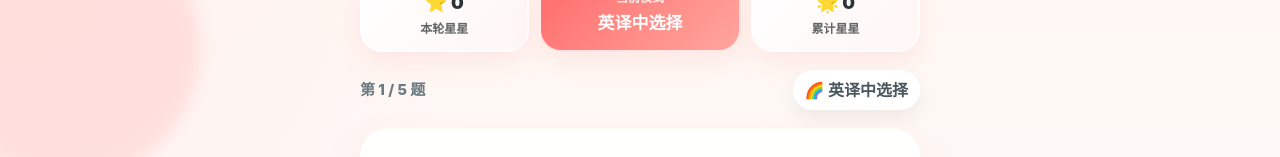
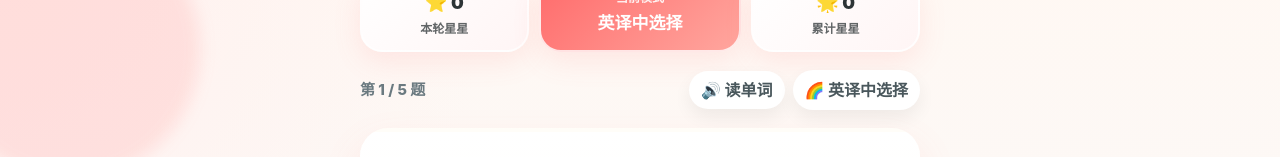
Before and after one commit to zhenxuanshi-ship-it/kid-english-learning, a React (Vite) app: page / in a window 1280 px wide. Both pictures are taken after a click on the button "开始学习 🚀". Shown: the part 41-198 px from the top of the page. Built offline with nearby package versions, Linux system fonts and the light colour scheme.

Commit message:
feat: add speech and sound effects

```diff
--- a/src/app/App.tsx
+++ b/src/app/App.tsx
@@ -110,6 +110,8 @@ export default function App() {
             state={game}
             totalStars={totalStars}
             disabledLetterIndexes={usedLetterIndexes}
+            soundEnabled={soundEnabled}
+            autoPlaySound={autoPlaySound}
             onPickLetter={handlePickLetter}
             onDelete={handleDelete}
             onSelectOption={game.selectOption}
--- /dev/null
+++ b/src/lib/audio.ts
@@ -0,0 +1,79 @@
+export function speakWord(text: string, enabled = true, rate = 0.92): void {
+  if (!enabled || typeof window === 'undefined' || !('speechSynthesis' in window) || !text) return;
+
+  const synth = window.speechSynthesis;
+  synth.cancel();
+
+  const utterance = new SpeechSynthesisUtterance(text);
+  utterance.lang = 'en-US';
+  utterance.rate = rate;
+  utterance.pitch = 1.1;
+  utterance.volume = 0.95;
+
+  const voices = synth.getVoices();
+  const preferred = voices.find((voice) => voice.lang.toLowerCase().startsWith('en'));
+  if (preferred) utterance.voice = preferred;
+
+  synth.speak(utterance);
+}
+
+export function playSuccessTone(enabled = true): void {
+  if (!enabled || typeof window === 'undefined') return;
+  const AudioContextRef = window.AudioContext || (window as typeof window & { webkitAudioContext?: typeof AudioContext }).webkitAudioContext;
+  if (!AudioContextRef) return;
+
+  const ctx = new AudioContextRef();
+  const now = ctx.currentTime;
+  const gain = ctx.createGain();
+  gain.connect(ctx.destination);
+  gain.gain.setValueAtTime(0.0001, now);
+  gain.gain.exponentialRampToValueAtTime(0.12, now + 0.02);
+  gain.gain.exponentialRampToValueAtTime(0.0001, now + 0.35);
+
+  const osc1 = ctx.createOscillator();
+  osc1.type = 'triangle';
+  osc1.frequency.setValueAtTime(523.25, now);
+  osc1.frequency.exponentialRampToValueAtTime(783.99, now + 0.18);
+  osc1.connect(gain);
+
+  const osc2 = ctx.createOscillator();
+  osc2.type = 'sine';
+  osc2.frequency.setValueAtTime(659.25, now + 0.03);
+  osc2.frequency.exponentialRampToValueAtTime(987.77, now + 0.28);
+  osc2.connect(gain);
+
+  osc1.start(now);
+  osc2.start(now + 0.03);
+  osc1.stop(now + 0.28);
+  osc2.stop(now + 0.35);
+
+  window.setTimeout(() => {
+    void ctx.close();
+  }, 500);
+}
+
+export function playErrorTone(enabled = true): void {
+  if (!enabled || typeof window === 'undefined') return;
+  const AudioContextRef = window.AudioContext || (window as typeof window & { webkitAudioContext?: typeof AudioContext }).webkitAudioContext;
+  if (!AudioContextRef) return;
+
+  const ctx = new AudioContextRef();
+  const now = ctx.currentTime;
+  const gain = ctx.createGain();
+  gain.connect(ctx.destination);
+  gain.gain.setValueAtTime(0.0001, now);
+  gain.gain.exponentialRampToValueAtTime(0.08, now + 0.01);
+  gain.gain.exponentialRampToValueAtTime(0.0001, now + 0.2);
+
+  const osc = ctx.createOscillator();
+  osc.type = 'square';
+  osc.frequency.setValueAtTime(280, now);
+  osc.frequency.exponentialRampToValueAtTime(210, now + 0.18);
+  osc.connect(gain);
+  osc.start(now);
+  osc.stop(now + 0.2);
+
+  window.setTimeout(() => {
+    void ctx.close();
+  }, 400);
+}
--- a/src/pages/LearnPage.tsx
+++ b/src/pages/LearnPage.tsx
@@ -7,6 +7,7 @@ import { ChoiceOptions } from '../components/game/ChoiceOptions';
 import { LetterKeyboard } from '../components/game/LetterKeyboard';
 import { InputSlots } from '../components/game/InputSlots';
 import { CelebrationOverlay } from '../components/game/CelebrationOverlay';
+import { playErrorTone, playSuccessTone, speakWord } from '../lib/audio';
 import type { GameMode } from '../types/question';
 import type { GameState } from '../types/game';
 
@@ -14,6 +15,8 @@ interface LearnPageProps {
   state: GameState;
   totalStars: number;
   disabledLetterIndexes: number[];
+  soundEnabled: boolean;
+  autoPlaySound: boolean;
   onPickLetter: (letter: string, index: number) => void;
   onDelete: () => void;
   onSelectOption: (option: string) => void;
@@ -37,6 +40,8 @@ export function LearnPage({
   state,
   totalStars,
   disabledLetterIndexes,
+  soundEnabled,
+  autoPlaySound,
   onPickLetter,
   onDelete,
   onSelectOption,
@@ -45,13 +50,24 @@ export function LearnPage({
 }: LearnPageProps) {
   useEffect(() => {
     if (state.result === 'correct') {
+      playSuccessTone(soundEnabled);
+      if (autoPlaySound && state.currentWord?.english) {
+        const wordToSpeak = state.currentWord.english;
+        window.setTimeout(() => speakWord(wordToSpeak, soundEnabled), 120);
+      }
       const timer = window.setTimeout(() => {
         onNext();
       }, 900);
       return () => window.clearTimeout(timer);
     }
     return undefined;
-  }, [onNext, state.result, state.roundIndex]);
+  }, [autoPlaySound, onNext, soundEnabled, state.currentWord?.english, state.result, state.roundIndex]);
+
+  useEffect(() => {
+    if (state.feedbackMessage && !state.showAnswer && state.result !== 'correct' && state.attemptCount > 0) {
+      playErrorTone(soundEnabled);
+    }
+  }, [soundEnabled, state.attemptCount, state.feedbackMessage, state.result, state.showAnswer]);
 
   if (!state.currentQuestion || !state.currentWord) return null;
 
@@ -66,7 +82,16 @@ export function LearnPage({
       <HeaderBar stars={state.stars} modeLabel={modeLabelMap[state.mode]} totalStars={totalStars} />
       <div style={styles.progressRow}>
         <div style={styles.progressText}>第 {Math.min(state.roundIndex + 1, state.roundTotal)} / {state.roundTotal} 题</div>
-        <div style={styles.modeChip}>{mascotMap[state.mode]} {modeLabelMap[state.mode]}</div>
+        <div style={styles.rightTools}>
+          <button
+            type="button"
+            style={styles.soundButton}
+            onClick={() => speakWord(state.currentWord?.english ?? '', soundEnabled)}
+          >
+            🔊 读单词
+          </button>
+          <div style={styles.modeChip}>{mascotMap[state.mode]} {modeLabelMap[state.mode]}</div>
+        </div>
       </div>
       <AnimatePresence mode="wait">
         <motion.div
@@ -153,6 +178,24 @@ const styles: Record<string, CSSProperties> = {
     fontWeight: 800,
     fontSize: 15,
   },
+  rightTools: {
+    display: 'flex',
+    gap: 8,
+    alignItems: 'center',
+    flexWrap: 'wrap',
+    justifyContent: 'flex-end',
+  },
+  soundButton: {
+    minHeight: 38,
+    padding: '0 12px',
+    border: 'none',
+    borderRadius: 999,
+    background: '#ffffff',
+    boxShadow: '0 8px 18px rgba(0,0,0,0.06)',
+    fontWeight: 800,
+    cursor: 'pointer',
+    color: '#49575c',
+  },
   modeChip: {
     padding: '8px 12px',
     borderRadius: 999,
```
